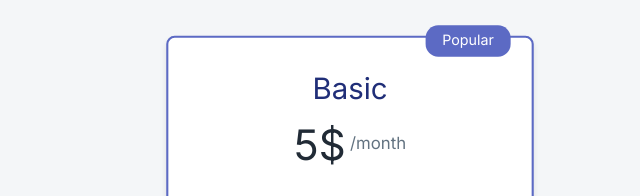
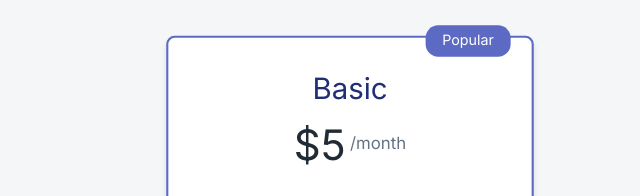
Before and after one commit to MartinHein-dev/Website-Variant-Release-Date-Scheduler, an Eleventy site: page src/index.njk in a window 1280 px wide. Shown: the part 1387-1583 px from the top of the page, 290-930 px from the left. Built offline with nearby package versions, Linux system fonts and the light colour scheme; Eleventy itself is replaced by a stand-in of ours; files that its build step writes are made by us from their sources; files whose address does not match are found by name.

Commit message:
Fix pricing display: update Basic plan price format from '5$' to '$5'

```diff
--- a/src/index.njk
+++ b/src/index.njk
@@ -64,7 +64,7 @@ title: Shopify App
                     <div class="price-header">
                         <h3 data-i18n="pricing.pro.title">Basic</h3>
                         <div class="price">
-                            <span class="amount">5$</span>
+                            <span class="amount">$5</span>
                             <span class="period" data-i18n="pricing.pro.period">/Monat</span>
                         </div>
                     </div>
```
